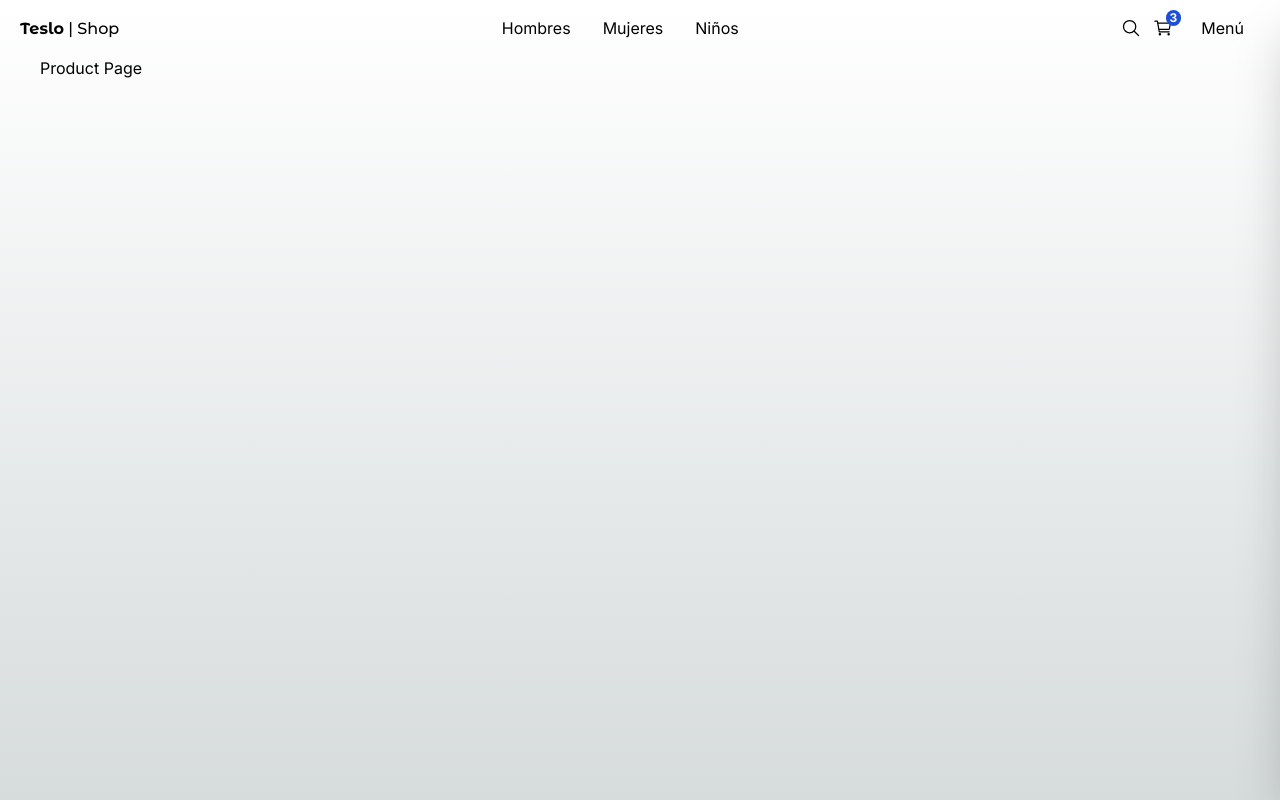
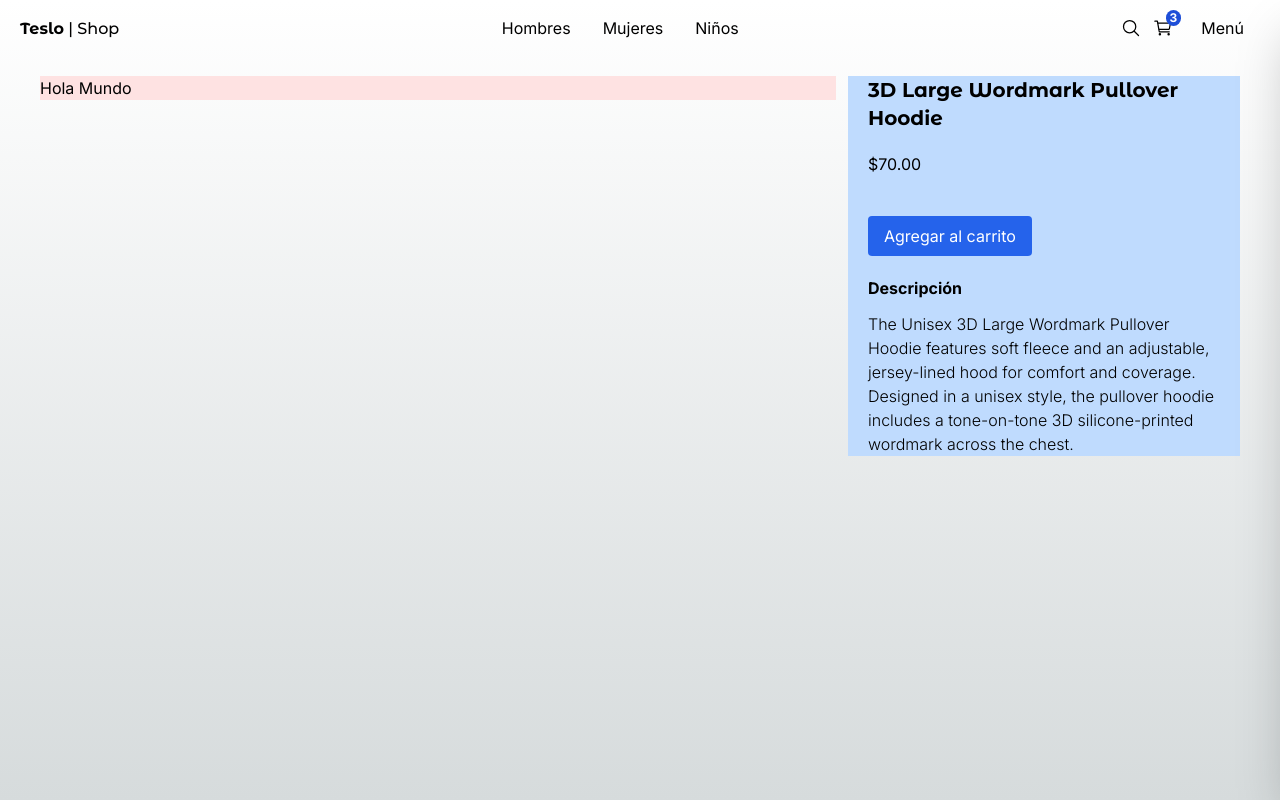
Before and after one commit to florluzduarte/teslo-shop-next, a Next.js app: page /product/3d_large_wordmark_pullover_hoodie in a window 1280 px wide. Built offline with nearby package versions, Linux system fonts and the light colour scheme.

Commit message:
feat: update ProductPage, CategoryPage and product interface

```diff
--- a/src/app/(shop)/category/[id]/page.tsx
+++ b/src/app/(shop)/category/[id]/page.tsx
@@ -1,8 +1,13 @@
+//import { notFound } from "next/navigation";
+
+import { ProductGrid, Title } from "@/components";
+import { Category } from "@/interfaces";
+import { initialData } from "@/seed/seed";
 import { notFound } from "next/navigation";
 
 interface CategoryProps {
   params: {
-    id: string
+    id: Category;
   }
 }
 
@@ -10,13 +15,25 @@ export default function CategoryPage({ params }: CategoryProps) {
 
   const { id } = params;
 
-  if (id === "kids") {
+  const labels: Record<Category, string> = {
+    "men": "Hombres",
+    "women": "Mujeres",
+    "kid": "Niños",
+    "unisex": "Unisex"
+  }
+
+  if (!Object.keys(labels).find((key) => key === id)) {
     notFound();
   }
 
+  const title = "Artículos destacados";
+  const subtitle = `Categoría de productos | ${labels[id]}`;
+  const products = initialData.products.filter((product) => product.gender === id);
+
   return (
-    <div>
-      <h1>Category Page | {id}</h1>
-    </div>
+    <>
+      <Title title={title} subtitle={subtitle} />
+      <ProductGrid products={products} />
+    </>
   );
 }
--- a/src/app/(shop)/product/[slug]/page.tsx
+++ b/src/app/(shop)/product/[slug]/page.tsx
@@ -1,8 +1,47 @@
+import { titleFont } from "@/config/fonts";
+import { initialData } from "@/seed/seed";
+import { notFound } from "next/navigation";
 
-export default function ProductPage() {
+interface ProductPageProps {
+  params: {
+    slug: string;
+  }
+}
+
+
+export default function ProductPage({ params }: ProductPageProps) {
+
+  const { slug } = params;
+  const product = initialData.products.find((product) => product.slug === slug);
+
+  if (!product) {
+    notFound();
+  }
+
   return (
-    <div>
-      <h1>Product Page</h1>
+    <div className="mt-5 mb-20 grid grid-cols-1 md:grid-cols-3 gap-3">
+      {/* SlideShow */}
+      <div className="col-span-1 md:col-span-2">
+        <h1 className="bg-red-100">Hola Mundo</h1>
+      </div>
+
+      {/* Detalles */}
+      <div className="grid-cols-1 px-5 bg-blue-200">
+        <h1 className={`${titleFont.className} antialiased font-bold text-xl mb-5`}>{product.title}</h1>
+        <p className="font-lg mb-5">${product.price.toFixed(2)}</p>
+
+        {/* Selector de Talles */}
+
+        {/* Selector de Cantidad */}
+
+        {/* Button AddToCart */}
+        <button className="btn-primary my-5">Agregar al carrito</button>
+
+        {/* Description */}
+        <h2 className="font-bold mb-3">Descripción</h2>
+        <p className="font-light">{product.description}</p>
+      </div>
+
     </div>
   );
 }
--- /dev/null
+++ b/src/app/(shop)/product/not-found.tsx
@@ -0,0 +1,9 @@
+import { PageNotFound } from "@/components";
+
+export default function NotFoundCategory() {
+  return (
+    <div>
+      <PageNotFound />
+    </div>
+  );
+}
--- a/src/components/ui/side-menu/SideMenu.tsx
+++ b/src/components/ui/side-menu/SideMenu.tsx
@@ -73,7 +73,7 @@ export const SideMenu = () => {
       <nav
         // TODO: efecto slide del menú
         className={clsx(
-          "fixed p-5 top-0 right-0 w-[400px] h-screen bg-white z-20 shadow-2xl transform transition-all duration-300",
+          "fixed p-5 top-0 right-0 w-[280px] md:w-[400px] h-screen bg-white z-20 shadow-2xl transform transition-all duration-300",
           {
             "translate-x-full": !isMenuOpen
           }
--- a/src/components/ui/top-menu/TopMenu.tsx
+++ b/src/components/ui/top-menu/TopMenu.tsx
@@ -28,7 +28,7 @@ export const TopMenu = () => {
           className="m-2 p-2 rounded-md hover:bg-gray-100 transition-all"
         >Mujeres</Link>
 
-        <Link href="/category/kids"
+        <Link href="/category/kid"
           className="m-2 p-2 rounded-md hover:bg-gray-100 transition-all"
         >Niños</Link>
       </div>
```
Also changed, not shown: src/interfaces/product.interface.ts (+6 -5 lines).
